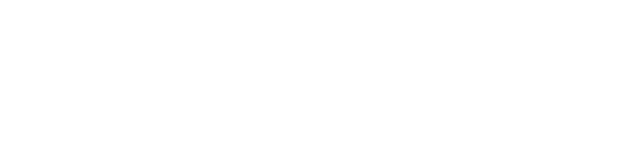
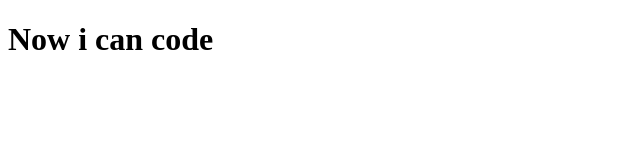
Before and after one commit to mhd-hasan/2ndRepo, a plain HTML site: page index.html in a window 1280 px wide. Shown: the whole page, without its empty margins (0-640 px from the left). Drawn offline with Linux system fonts and the light colour scheme.

Commit message:
start coding

```diff
--- a/index.html
+++ b/index.html
@@ -7,6 +7,6 @@
     <title>My Second Github Repo</title>
 </head>
 <body>
-
+    <h1>Now i can code</h1>
 </body>
 </html>
```
